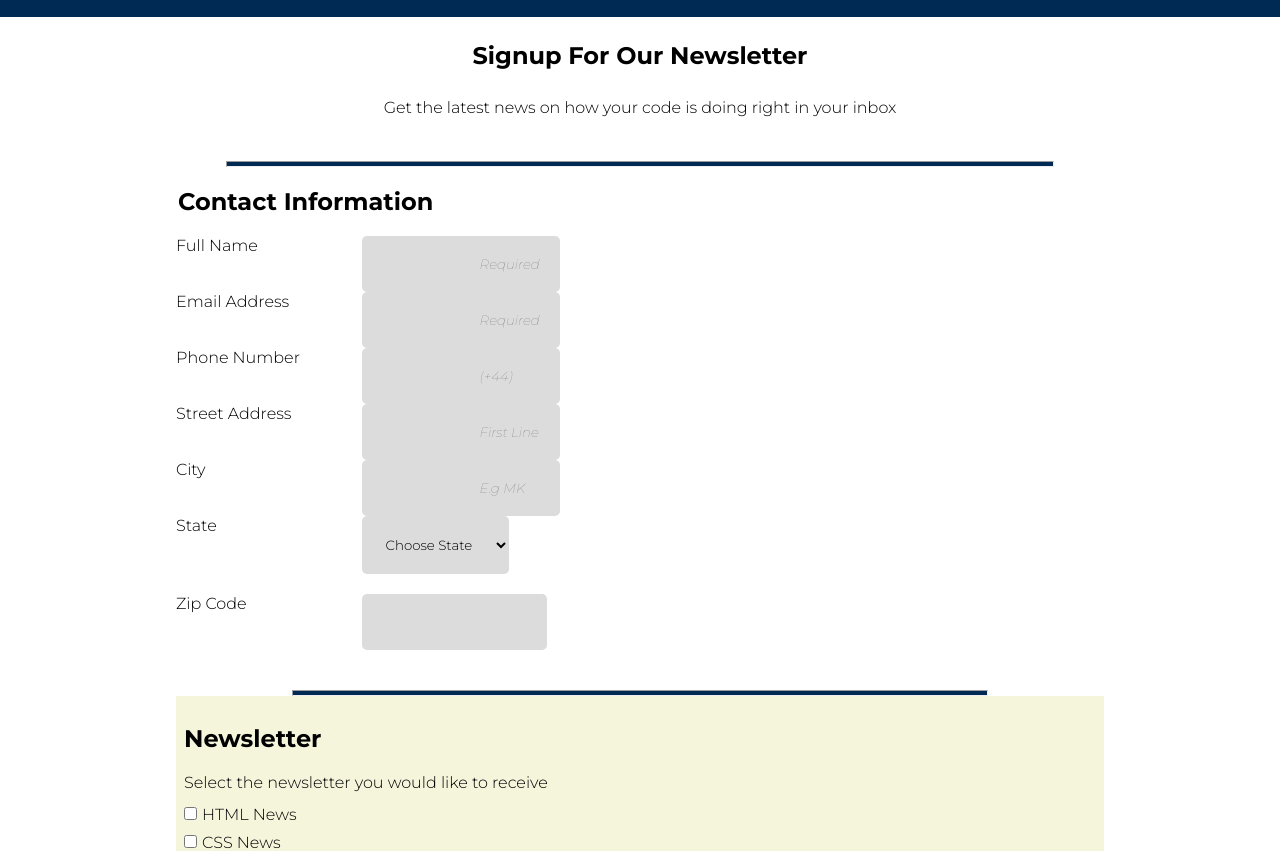
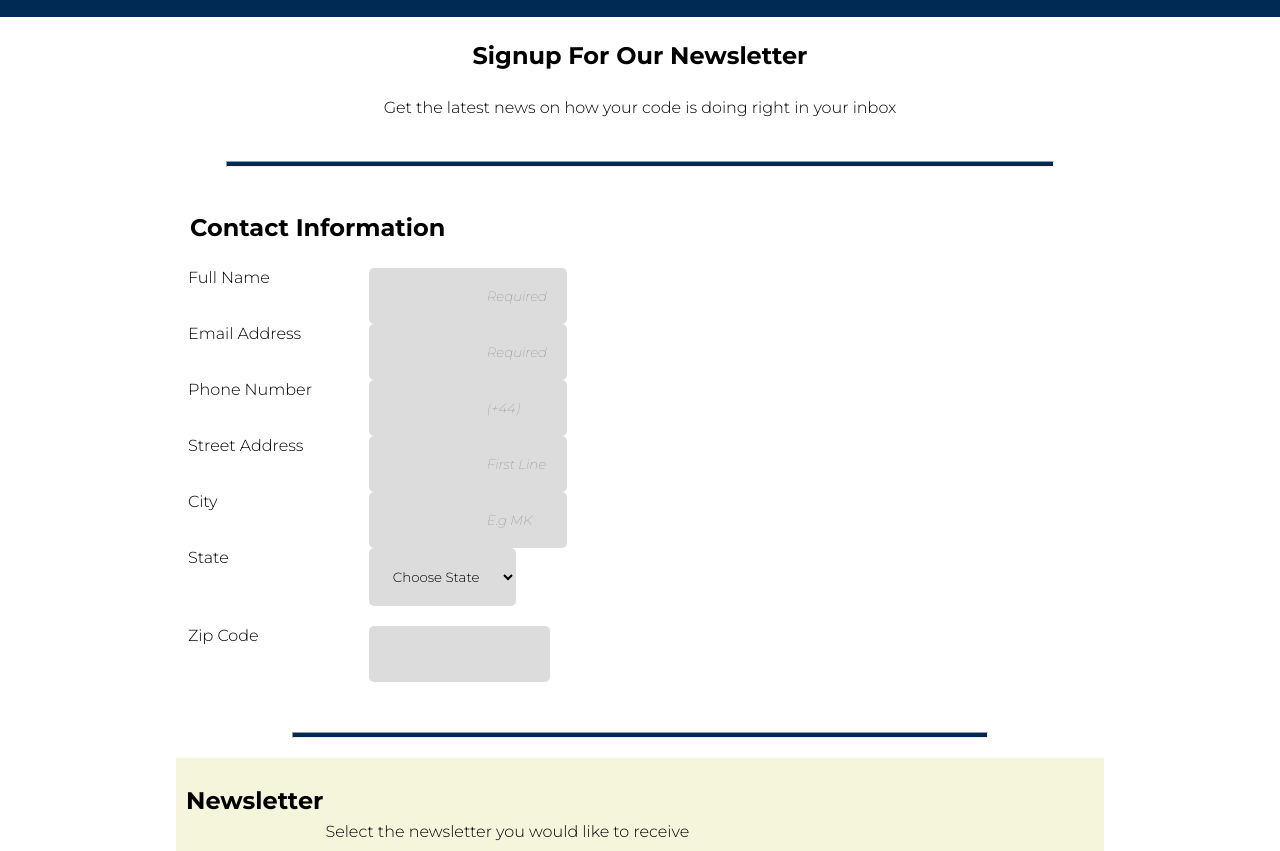
Before and after one commit to Mo-Seleman/Registration-form-project3, a plain HTML site: page index.html in a window 1280 px wide. Shown: the part 62-913 px from the top of the page. Drawn offline with Linux system fonts and the light colour scheme.

Commit message:
Awaiting Approval
Made some changes to the fieldset, legend, .container removed on line 50

```diff
--- a/css/style.css
+++ b/css/style.css
@@ -31,6 +31,18 @@ legend, h2 {
      font-size: 1.5em;
      font-weight: 700;
      margin: 20px auto;
+ }
+
+ .title {
+     float: left;
+ }
+ .spacing {
+     background-color: white;
+     border: none;
+ }
+ .spacing2 {
+     background-color: #F5F5DC;
+     border: none;
  }
 
  .input-box,
@@ -124,6 +136,11 @@ input:focus {
     background: red;
 }
 
+fieldset {
+    border: none;
+    margin-top: 20px;
+}
+
 @media (min-width: 768px) {
     legend {
         margin: 20px 0;
--- a/index.html
+++ b/index.html
@@ -25,7 +25,8 @@
     <hr>
 <main>
 <form class="container">
-    <legend>Contact Information</legend>
+    <fieldset>
+    <legend class="title">Contact Information</legend><hr class="spacing">
     <div class="input-box">
         <label for="Name">Full Name</label>
         <input required type="text" name="user-name" id="name" placeholder="Required" class="cihover"><br>
@@ -61,12 +62,12 @@
         <label for="zip">Zip Code</label>
         <input type="text" name="user-zip" id="zip" class="cihover"><br>
     </div>
-</form>
+</fieldset>
 
 <hr>
 
-<section class="newsletter">
-    <h2>Newsletter</h2>
+    <fieldset class="newsletter">
+    <legend class="title">Newsletter</legend><hr class="spacing2">
     <p id="p1">Select the newsletter you would like to receive</p>
 
 <div class="newsletterbuttons">
@@ -87,7 +88,8 @@
 
     <button type="submit" value="sign_up">Sign Up</button>
 </div>
-</section>
+</fieldset>
+</form>
 </main>
 </body>
 </main>
```
